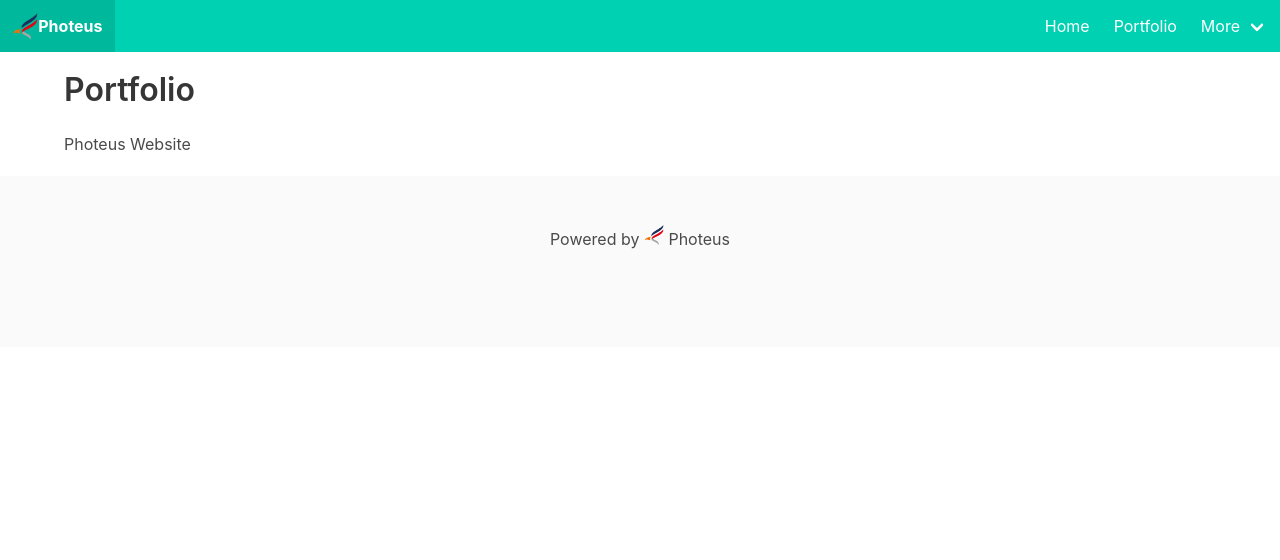
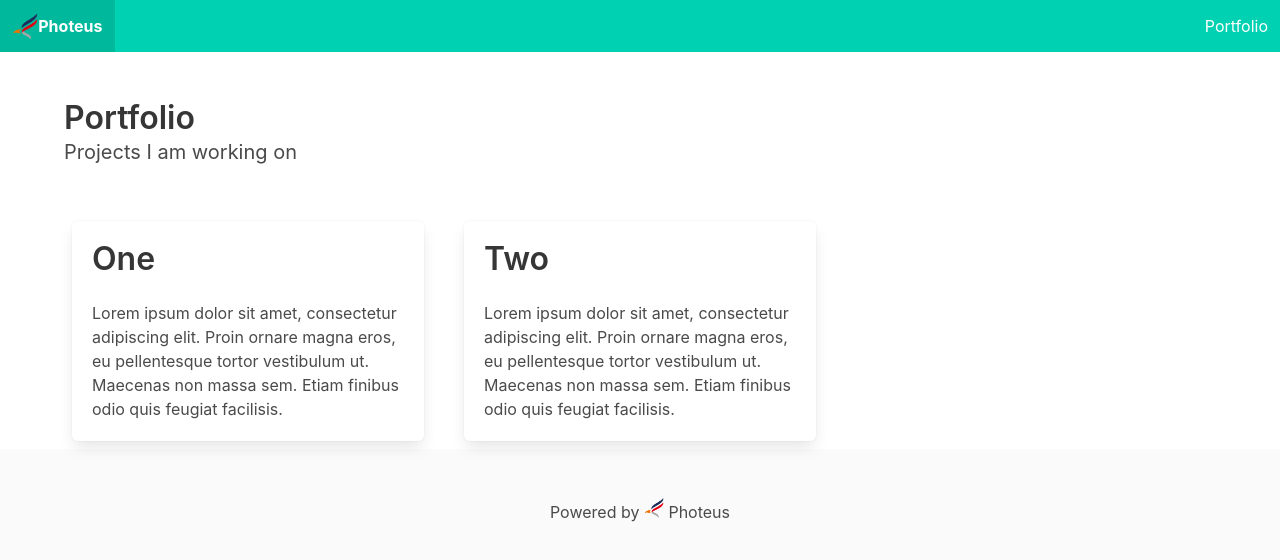
Before and after one commit to fredlnl/nextjs, a Next.js app: page /portfolio in a window 1280 px wide. Shown: the top 560 px of the page. Built offline with nearby package versions, Linux system fonts and the light colour scheme.

Commit message:
construction site

```diff
--- a/src/components/navbar.js
+++ b/src/components/navbar.js
@@ -2,7 +2,7 @@
 export default () => (
 <nav className="navbar is-primary" role="navigation" aria-label="main navigation">
   <div className="navbar-brand">
-    <a className="navbar-item" href="https://photeus.info">
+    <a className="navbar-item" href="/">
       <img src="/photeus.png" height="28"/>
       <h1><b>Photeus</b></h1>
     </a>
@@ -16,28 +16,11 @@ export default () => (
 
   <div id="navbarBasicExample" className="navbar-menu">
     <div className="navbar-end">
-      <a className="navbar-item" href="/" >
-        Home
-      </a>
 
       <a className="navbar-item" href="/portfolio" >
         Portfolio
       </a>
 
-      <div className="navbar-item has-dropdown is-hoverable">
-        <a className="navbar-link">
-          More
-        </a>
-
-        <div className="navbar-dropdown">
-          <a className="navbar-item">
-            About
-          </a>
-          <a className="navbar-item">
-            Contact
-          </a>
-        </div>
-      </div>
     </div>
   </div>
 </nav>
--- a/src/pages/_app.js
+++ b/src/pages/_app.js
@@ -9,9 +9,7 @@ export default function({ Component, pageProps }) {
         <title>Photeus</title>
       </Head>
       <NavBar></NavBar>
-      <div className="page">
-        <Component {...pageProps} />
-      </div>
+      <Component {...pageProps} />
       <footer className="footer">
         <div className="content has-text-centered">
           Powered by <img src="/photeus.png" alt="Photeus Logo" width="20"/> Photeus
--- a/src/pages/portfolio.js
+++ b/src/pages/portfolio.js
@@ -1,16 +1,36 @@
 
 
 export default () => (
-    <div className="container">
       <main>
-        <h1 className="title">
-          Portfolio
-        </h1>
-
-        <p className="description">
-          Photeus Website
-        </p>
-
+        <section className="hero">
+          <div className="hero-body">
+            <div className="container">
+              <h1 className="title">
+                Portfolio
+              </h1>
+              <h2 class="subtitle">
+                Projects I am working on
+              </h2>
+            </div>
+          </div>
+        </section>
+        <section>
+        <div className="container">
+        <div className="tile is-ancestor">
+          <div className="tile is-child is-4">
+          <div className="box">
+            <p className="title">One</p>
+            <p>Lorem ipsum dolor sit amet, consectetur adipiscing elit. Proin ornare magna eros, eu pellentesque tortor vestibulum ut. Maecenas non massa sem. Etiam finibus odio quis feugiat facilisis.</p>
+          </div>
+          </div>
+          <div className="tile is-child is-4">
+          <div className="box">
+            <p className="title">Two</p>
+            <p>Lorem ipsum dolor sit amet, consectetur adipiscing elit. Proin ornare magna eros, eu pellentesque tortor vestibulum ut. Maecenas non massa sem. Etiam finibus odio quis feugiat facilisis.</p>
+          </div>
+          </div>
+        </div>
+        </div>
+        </section>
       </main>
-    </div>
   )
--- a/src/scss/styles.scss
+++ b/src/scss/styles.scss
@@ -9,3 +9,7 @@ body {
 .page {
   margin: 20px 15px 20px 15px;
 }
+
+.box{
+  margin: 20px;
+}
```
Also changed, not shown: src/pages/index.js (+9 -1 lines), public/construction.jpg (added).
